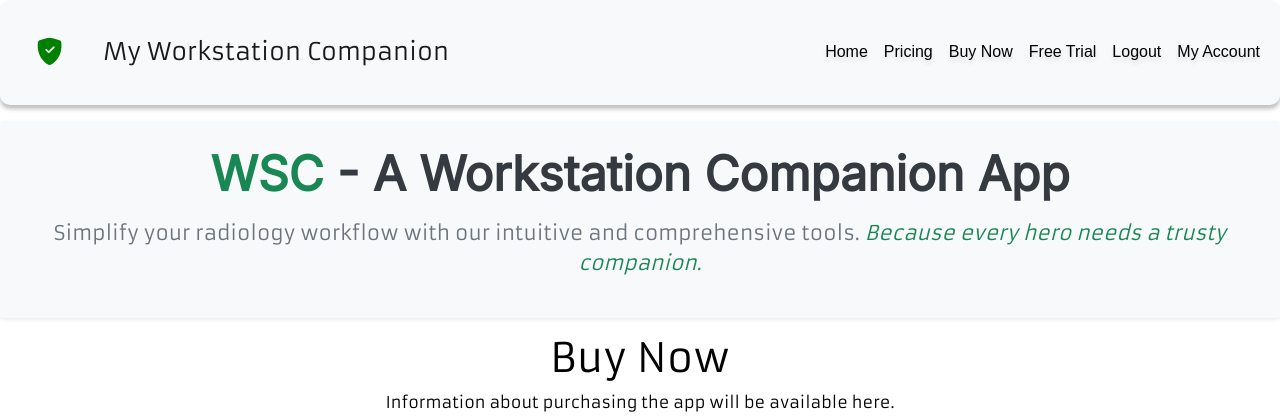
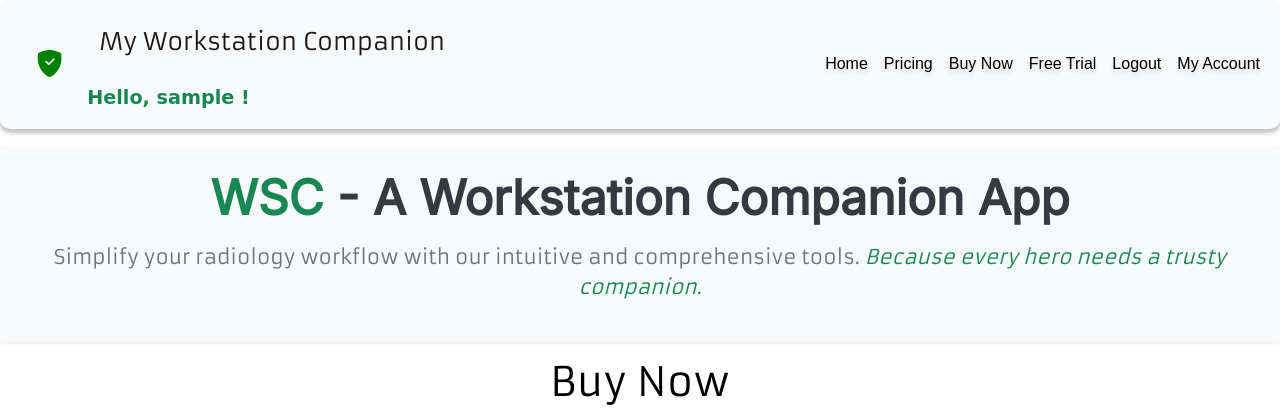
Before and after one commit to visit-www/ws_companion, a Flask app: page /buy in a window 1280 px wide. Shown: the top 417 px of the page. Run offline with Flask 3, Linux system fonts and the light colour scheme; the visitor is signed in with stand-in values (Sample User, id 1); some libraries are stand-ins or nearby versions.

Commit message:
safety checkpoint

```diff
--- a/app/static/css/style.css
+++ b/app/static/css/style.css
@@ -450,3 +450,15 @@ hr{
         width:40vw !important;
     }
 }
+
+
+    .greeting-text {
+        font-family: 'Brush Script MT', cursive; /* Cursive handwriting effect */
+        font-size: 1.2rem; /* Slightly larger font size */
+        @keyframes animtext {
+            from {
+                width: 0;
+            transition: all 2s ease-in-out;
+            }
+
+    }
--- a/app/templates/base.html
+++ b/app/templates/base.html
@@ -31,7 +31,18 @@
     <nav class="navbar navbar-expand-lg navbar-light bg-light w-100">
         <div class="container-fluid">
             <i class="bi bi-shield-fill-check p-lg-4 p-md-4 p-sm-3 py-3" style="color:green; font-size: 1.7em;"></i>
-            <a class="navbar-brand p-md-3 p-sm-3" href="{{ url_for('main_routes.index') }}">My Workstation Companion</a>
+            <div>
+                <div class="row gap-2">
+                    <a class="navbar-brand p-md-3 p-sm-3 col-12" href="{{ url_for('main_routes.index') }}">My Workstation Companion</a>
+                </div>
+                <div class="navbar-nav ml-auto col-12">
+                    <div class="nav-item">
+                        <span class="navbar-text greeting-text text-success fw-bold animate-pulse" style="display:none" user_name={{current_user.username}}>
+                            Hello, {{ current_user.username }} !
+                        </span>
+                    </div>
+                </div>
+            </div>
             <button class="navbar-toggler" type="button" data-bs-toggle="collapse" data-bs-target="#navbarNav" aria-controls="navbarNav" aria-expanded="false" aria-label="Toggle navigation">
                 <span class="navbar-toggler-icon"></span>
             </button>
@@ -289,6 +300,21 @@
             resetTimers();
         });
     </script>
+<!-- Corrected JavaScript code -->
+<script>
+    document.addEventListener('DOMContentLoaded', function () {
+        // Select the greeting element
+        let greeting = document.querySelector('.greeting-text');
+
+        // Access the 'user_name' attribute
+        let user_name = greeting.getAttribute('user_name');
+
+        // Check if 'user_name' exists and show the greeting
+        if (user_name) {
+            greeting.style.display = "block";
+        }
+    });
+</script>
     {% endblock %}
 </body>
 </html>
```
Also changed, not shown: app/user_routes.py (+36 -3 lines).
